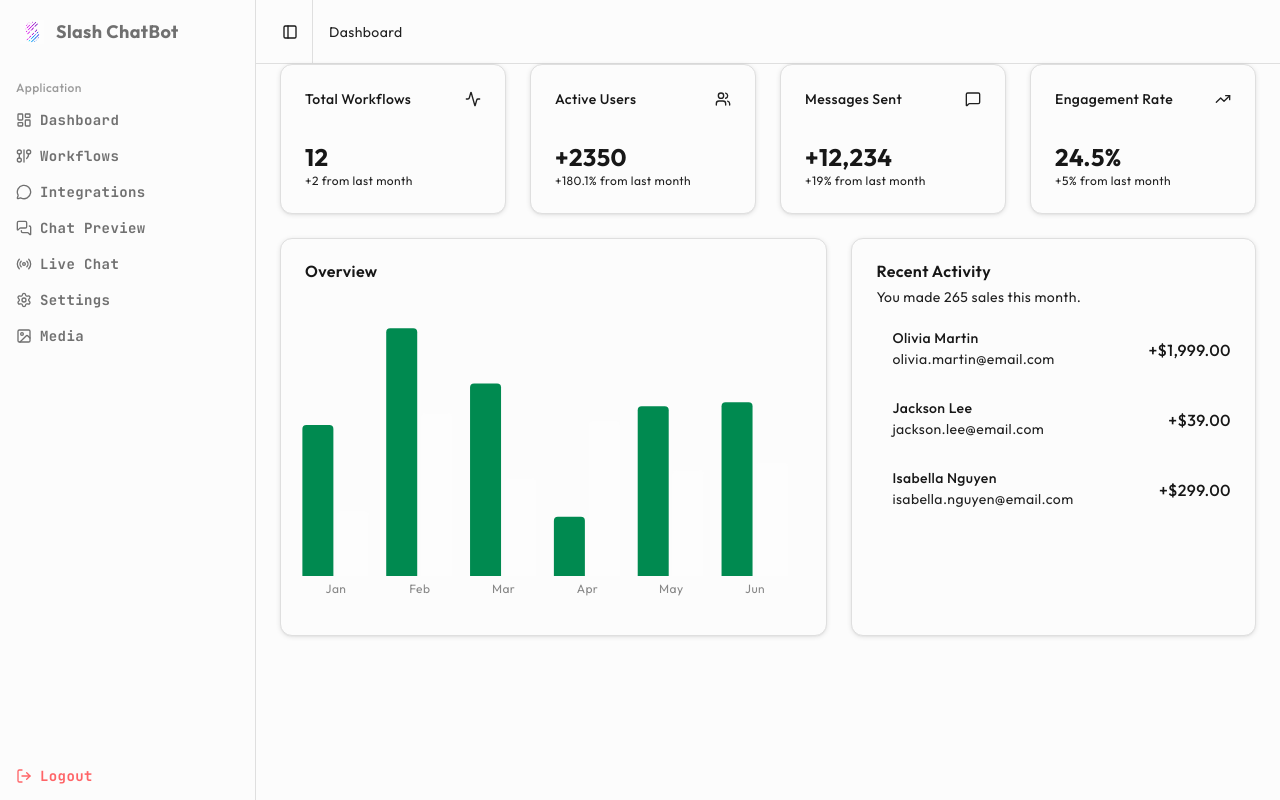
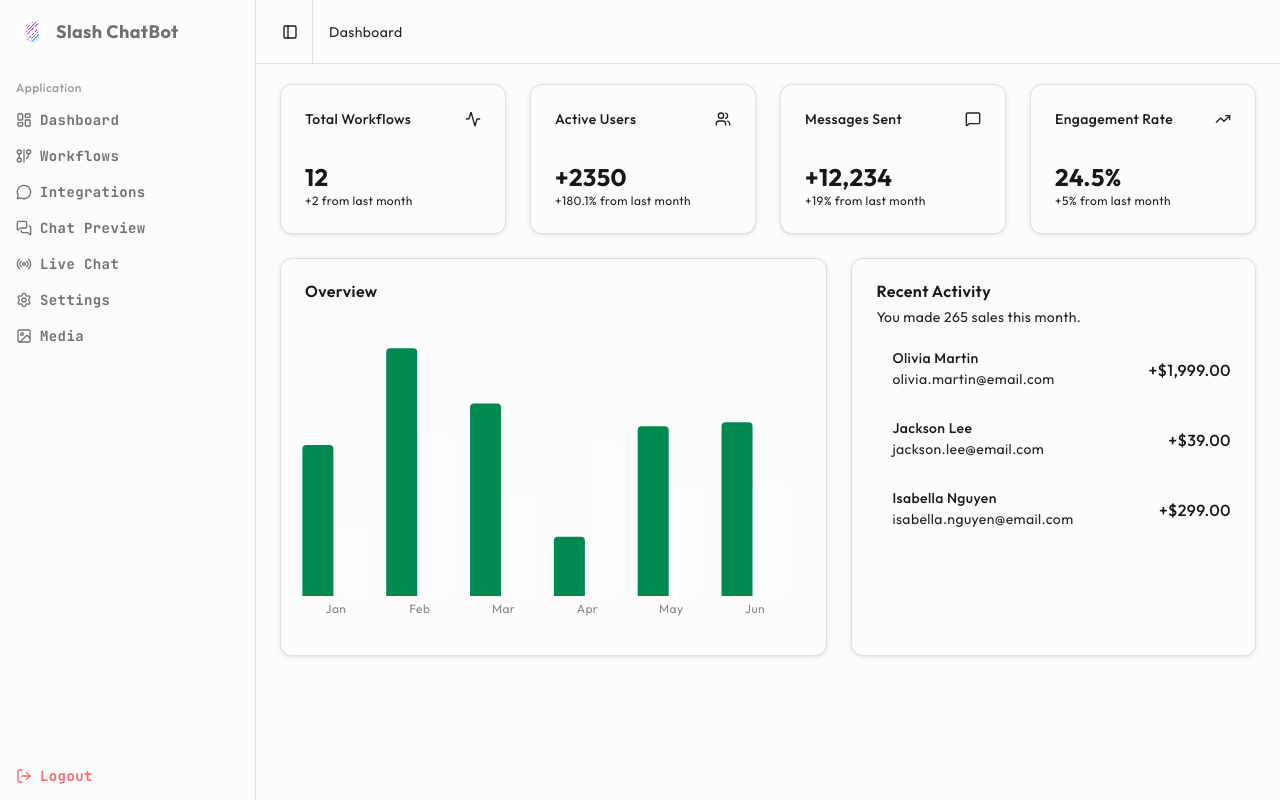
Before and after one commit to Shuklajiatul/OneStepChatBotUi, a Next.js app: page / in a window 1280 px wide. Built offline with nearby package versions, Linux system fonts and the light colour scheme; a web font is replaced by a local one.

Commit message:
[update] ::: fixed the structure

```diff
--- a/src/app/(main)/chat/page.js
+++ b/src/app/(main)/chat/page.js
@@ -112,7 +112,7 @@ export default function ChatPage() {
     };
 
     return (
-        <div className="flex flex-col gap-6 h-[calc(100vh-8rem)] w-full">
+        <div className="flex flex-col gap-6 h-[calc(100vh-8rem)] w-full mt-5">
             {/* Header */}
             <div className="space-y-2">
                 <div className="flex items-center justify-between">
--- a/src/app/(main)/dashboard/page.js
+++ b/src/app/(main)/dashboard/page.js
@@ -15,7 +15,7 @@ const chartData = [
 
 export default function DashboardPage() {
     return (
-        <div className="flex flex-col gap-6">
+        <div className="flex flex-col gap-6 mt-5">
             <div className="grid gap-6 md:grid-cols-2 lg:grid-cols-4">
                 <Card>
                     <CardHeader className="flex flex-row items-center justify-between space-y-0 pb-2">
--- a/src/app/(main)/integrations/page.js
+++ b/src/app/(main)/integrations/page.js
@@ -161,7 +161,7 @@ export default function IntegrationsPage() {
     }
 
     return (
-        <div className="flex flex-col gap-6">
+        <div className="flex flex-col gap-6 mt-5">
             <div>
                 <h2 className="text-2xl font-bold tracking-tight">Integrations</h2>
                 <p className="text-muted-foreground">
```
